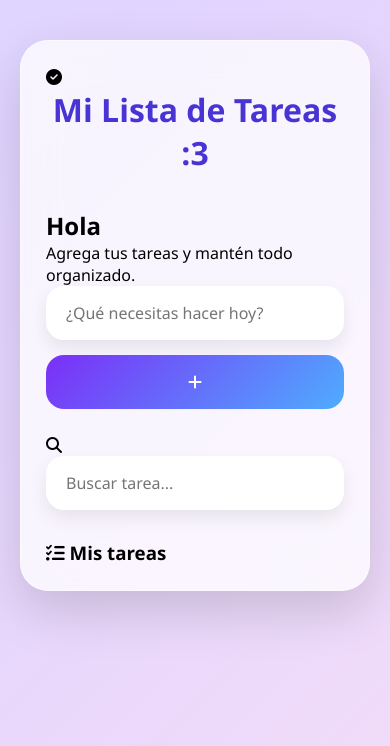
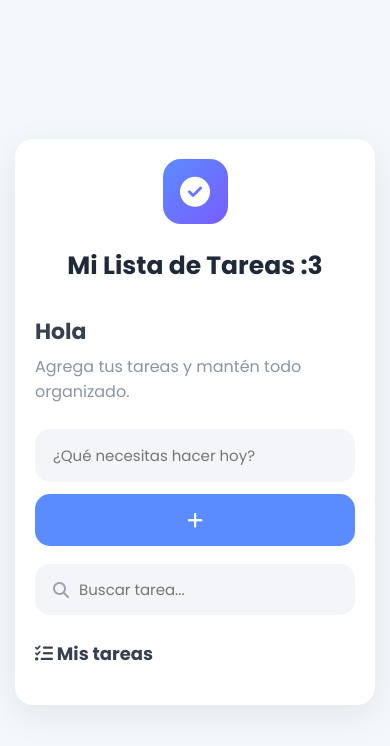
Before and after one commit to estefanydelaapozo-lgtm/todo-list-vps, a plain HTML site: page frontend/index.html in a window 390 px wide. Drawn offline with Linux system fonts and the light colour scheme; no server answers.

Commit message:
Refactor CSS for improved styling and layout
Updated styles for layout, typography, and components.

```diff
--- a/frontend/style.css
+++ b/frontend/style.css
@@ -1,230 +1,428 @@
+/* ===== GOOGLE FONT ===== */
+
 *{
     margin:0;
     padding:0;
     box-sizing:border-box;
-    font-family:'Segoe UI',sans-serif;
+    font-family:'Poppins',sans-serif;
 }
 
 body{
+    background:#f4f7fb;
     min-height:100vh;
     display:flex;
     justify-content:center;
-    align-items:flex-start;
-    padding:40px 20px;
-    background:linear-gradient(135deg,#c8dfff,#e2d4ff,#ffe2f2);
-    background-size:300% 300%;
-    animation:gradientBG 12s ease infinite;
+    align-items:center;
+    padding:25px;
 }
 
-@keyframes gradientBG{
-    0%{background-position:0% 50%;}
-    50%{background-position:100% 50%;}
-    100%{background-position:0% 50%;}
+/* ===== CONTENEDOR ===== */
+
+.container{
+
+    width:100%;
+    max-width:650px;
+
+    background:#ffffff;
+
+    border-radius:25px;
+
+    padding:35px;
+
+    box-shadow:
+    0 10px 35px rgba(0,0,0,.08);
+
 }
 
-.container{
-    width:100%;
-    max-width:700px;
-    background:rgba(255,255,255,.75);
-    backdrop-filter:blur(20px);
-    border-radius:28px;
-    padding:40px;
-    box-shadow:0 20px 50px rgba(0,0,0,.15);
-    border:1px solid rgba(255,255,255,.5);
+/* ===== HEADER ===== */
+
+header{
+
+    display:flex;
+    align-items:center;
+    gap:18px;
+
+    margin-bottom:30px;
+
 }
 
-h1{
-    text-align:center;
-    font-size:2.5rem;
-    color:#4834d4;
-    margin-bottom:35px;
-    font-weight:700;
+.logo{
+
+    width:65px;
+    height:65px;
+
+    border-radius:18px;
+
+    display:flex;
+    justify-content:center;
+    align-items:center;
+
+    background:linear-gradient(135deg,#5b8cff,#7a5cff);
+
+    color:white;
+
+    font-size:30px;
+
 }
 
+header h1{
+
+    color:#1f2937;
+
+    font-size:30px;
+
+}
+
+header p{
+
+    color:#7b8794;
+
+    margin-top:5px;
+
+}
+
+/* ===== BIENVENIDA ===== */
+
+.welcome{
+
+    margin-bottom:25px;
+
+}
+
+.welcome h2{
+
+    color:#374151;
+
+    margin-bottom:6px;
+
+}
+
+.welcome p{
+
+    color:#8a94a6;
+
+}
+
+/* ===== FORM ===== */
+
 .task-form{
+
     display:flex;
-    gap:15px;
-    margin-bottom:25px;
+
+    gap:12px;
+
+    margin-bottom:18px;
+
 }
 
 .task-form input{
+
     flex:1;
-    padding:16px 20px;
+
+    padding:15px 18px;
+
     border:none;
+
+    border-radius:15px;
+
+    background:#f3f5f8;
+
     outline:none;
-    border-radius:18px;
-    font-size:16px;
-    background:white;
-    box-shadow:0 8px 18px rgba(0,0,0,.08);
+
+    font-size:15px;
+
     transition:.3s;
+
 }
 
 .task-form input:focus{
-    transform:scale(1.02);
-    box-shadow:0 0 15px rgba(111,66,193,.35);
+
+    background:#ffffff;
+
+    box-shadow:0 0 0 3px rgba(91,140,255,.18);
+
 }
 
 .task-form button{
-    padding:16px 28px;
+
+    width:60px;
+
     border:none;
-    border-radius:18px;
+
+    border-radius:15px;
+
     cursor:pointer;
+
+    background:#5b8cff;
+
     color:white;
-    font-size:16px;
-    font-weight:bold;
-    background:linear-gradient(135deg,#7b2ff7,#4facfe);
+
+    font-size:18px;
+
     transition:.3s;
+
 }
 
 .task-form button:hover{
-    transform:translateY(-3px);
-    box-shadow:0 12px 25px rgba(79,172,254,.4);
+
+    background:#4378ff;
+
+}
+
+/* ===== BUSCADOR ===== */
+
+.search{
+
+    display:flex;
+
+    align-items:center;
+
+    gap:10px;
+
+    background:#f3f5f8;
+
+    padding:14px 18px;
+
+    border-radius:15px;
+
+    margin-bottom:25px;
+
+}
+
+.search i{
+
+    color:#9ca3af;
+
 }
 
 .filter-input{
+
     width:100%;
-    padding:16px 20px;
+
     border:none;
+
     outline:none;
-    border-radius:18px;
-    margin-bottom:30px;
-    background:white;
-    font-size:16px;
-    box-shadow:0 8px 18px rgba(0,0,0,.08);
-    transition:.3s;
+
+    background:transparent;
+
+    font-size:15px;
+
 }
 
-.filter-input:focus{
-    box-shadow:0 0 15px rgba(123,47,247,.3);
+/* ===== TITULO ===== */
+
+.tasks-title{
+
+    margin-bottom:18px;
+
 }
 
-.task-list{
-    list-style:none;
-    display:flex;
-    flex-direction:column;
-    gap:18px;
+.tasks-title h3{
+
+    color:#374151;
+
+    font-size:18px;
+
 }
 
+/* ===== LISTA ===== */
+
+.task-list{
+
+    list-style:none;
+
+    display:flex;
+
+    flex-direction:column;
+
+    gap:14px;
+
+}
+
+/* ===== TAREA ===== */
+
 .task-item{
+
     display:flex;
+
     align-items:center;
-    gap:18px;
-    padding:18px;
-    background:white;
-    border-radius:20px;
-    box-shadow:0 10px 20px rgba(0,0,0,.08);
+
+    gap:12px;
+
+    background:#fafbfc;
+
+    padding:16px;
+
+    border-radius:16px;
+
     transition:.3s;
-    border-left:6px solid #7b2ff7;
+
+    border:1px solid #eef1f5;
+
 }
 
 .task-item:hover{
-    transform:translateY(-5px);
-    box-shadow:0 15px 30px rgba(0,0,0,.15);
-}
 
-.task-item input[type="checkbox"]{
-    width:22px;
-    height:22px;
-    accent-color:#6c63ff;
-    cursor:pointer;
+    transform:translateY(-2px);
+
+    box-shadow:0 8px 18px rgba(0,0,0,.06);
+
 }
 
 .task-title{
+
     flex:1;
-    font-size:18px;
-    color:#2d3436;
-    font-weight:500;
+
+    color:#374151;
+
+    font-size:15px;
+
 }
 
 .task-item.completed{
-    background:#eefdf4;
-    border-left-color:#2ecc71;
+
+    background:#eef8f2;
+
 }
 
 .task-item.completed .task-title{
+
     text-decoration:line-through;
-    color:#888;
+
+    color:#8b97a7;
+
 }
 
+/* ===== BOTONES ===== */
+
 .task-item button{
-    width:42px;
-    height:42px;
+
     border:none;
-    border-radius:50%;
+
+    background:transparent;
+
     cursor:pointer;
-    transition:.3s;
-    font-size:18px;
-    display:flex;
-    justify-content:center;
-    align-items:center;
+
+    width:38px;
+
+    height:38px;
+
+    border-radius:12px;
+
+    transition:.25s;
+
 }
 
 .edit-btn{
-    background:#edf4ff;
-    color:#2979ff;
+
+    color:#3b82f6;
+
 }
 
 .edit-btn:hover{
-    background:#2979ff;
-    color:white;
-    transform:scale(1.12);
+
+    background:#e8f0ff;
+
 }
 
 .delete-btn{
-    background:#ffecec;
-    color:#ff4d6d;
+
+    color:#ef4444;
+
 }
 
 .delete-btn:hover{
-    background:#ff4d6d;
-    color:white;
-    transform:scale(1.12);
+
+    background:#ffeaea;
+
 }
 
+/* ===== MENSAJE ===== */
+
 .empty-message{
+
     text-align:center;
-    margin-top:30px;
-    color:#666;
-    font-size:17px;
+
+    padding:35px 20px;
+
+    color:#9ca3af;
+
 }
 
-::-webkit-scrollbar{
-    width:10px;
+.empty-message i{
+
+    font-size:45px;
+
+    margin-bottom:10px;
+
 }
 
-::-webkit-scrollbar-thumb{
-    background:#9b8cff;
-    border-radius:20px;
-}
-
-::-webkit-scrollbar-track{
-    background:transparent;
-}
+/* ===== RESPONSIVE ===== */
 
 @media(max-width:700px){
 
 .container{
-    padding:25px;
+
+padding:25px;
+
 }
 
-h1{
-    font-size:2rem;
+header{
+
+flex-direction:column;
+
+text-align:center;
+
+}
+
+.logo{
+
+margin-bottom:5px;
+
 }
 
 .task-form{
-    flex-direction:column;
+
+flex-direction:column;
+
 }
 
 .task-form button{
-    width:100%;
-}
 
-.task-title{
-    font-size:16px;
-}
+width:100%;
 
-.task-item{
-    padding:15px;
+height:52px;
+
 }
 
 }
+
+@media(max-width:450px){
+
+body{
+
+padding:15px;
+
+}
+
+.container{
+
+padding:20px;
+
+border-radius:18px;
+
+}
+
+header h1{
+
+font-size:25px;
+
+}
+
+.welcome h2{
+
+font-size:22px;
+
+}
+
+}
```
